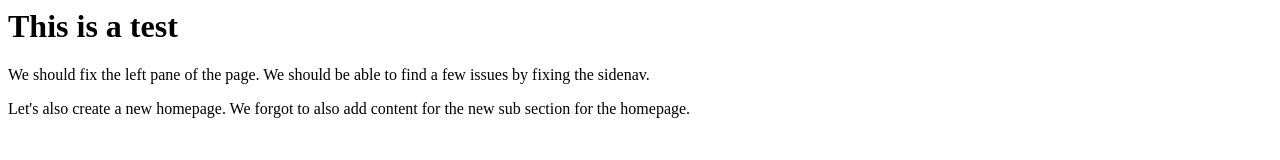
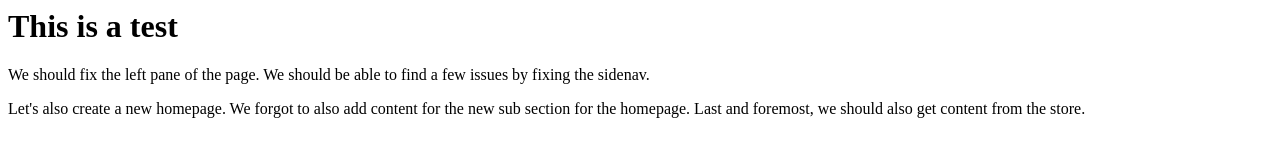
Before and after one commit to salvadorsalgado1/test-space-github, a plain HTML site: page index.html in a window 1280 px wide. Drawn offline with Linux system fonts and the light colour scheme.

Commit message:
update paragraph, store

```diff
--- a/index.html
+++ b/index.html
@@ -8,6 +8,6 @@
 <body>
     <h1>This is a test</h1>
     <p>We should fix the left pane of the page. We should be able to find a few issues by fixing the sidenav.</p>
-    <p>Let's also create a new homepage. We forgot to also add content for the new sub section for the homepage.</p>
+    <p>Let's also create a new homepage. We forgot to also add content for the new sub section for the homepage. Last and foremost, we should also get content from the store.</p>
 </body>
 </html>
```
